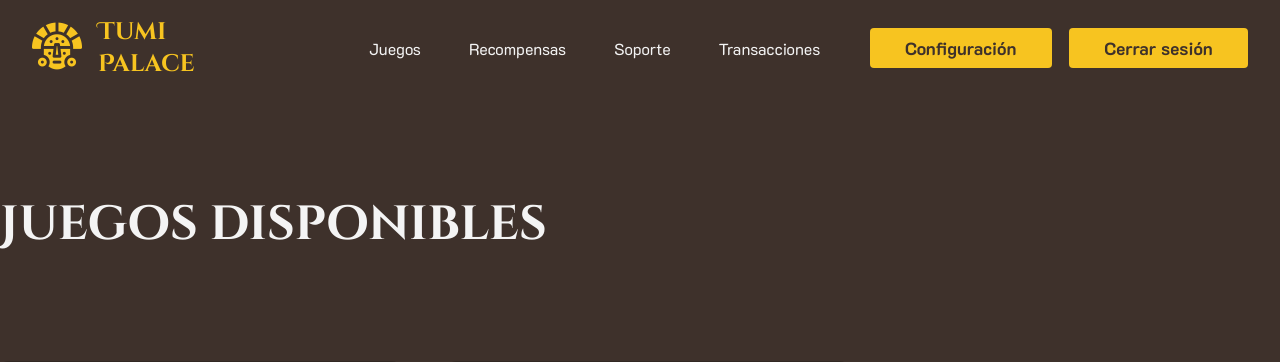
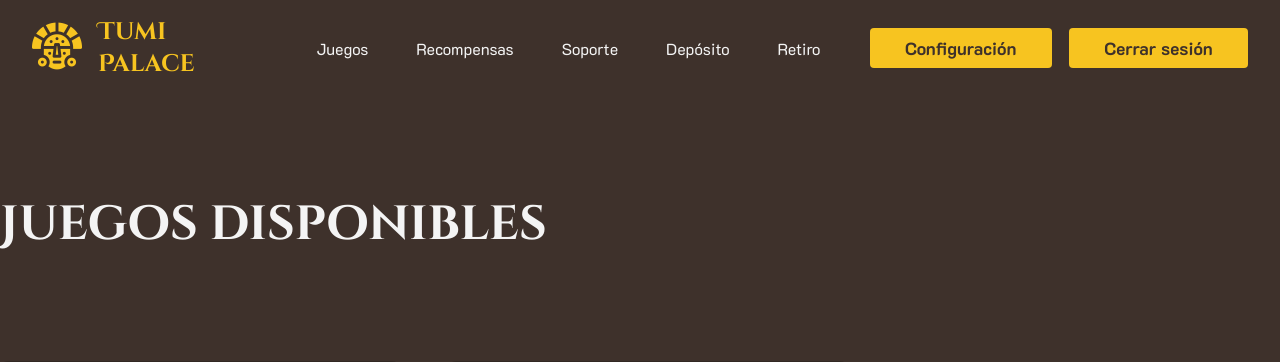
Before and after one commit to kaloslazo/TumiPalace, a Flask app: page /home in a window 1280 px wide. Shown: the top 362 px of the page. Run offline with Flask 3, Linux system fonts and the light colour scheme; the visitor is signed in with stand-in values (Sample User, id 1); parts of the project's set-up code (start-up, migrations or seed data) failed here and were passed over.

Commit message:
depyreconavbar

```diff
--- a/templates/navbar_auth.html
+++ b/templates/navbar_auth.html
@@ -9,7 +9,8 @@
             <li><a href="{{url_for('home')}}">Juegos</a></li>
             <li><a href="{{url_for('recompensas')}}">Recompensas</a></li>
             <li><a href="{{url_for('soporte')}}">Soporte</a></li>
-            <li><a href="{{url_for('home')}}">Transacciones</a></li>
+            <li><a href="{{url_for('login')}}">Depósito</a></li>
+            <li><a href="{{url_for('login')}}">Retiro</a></li>
             <style>
                 .btn {
                     font-family: "K2D", sans-serif;
```
